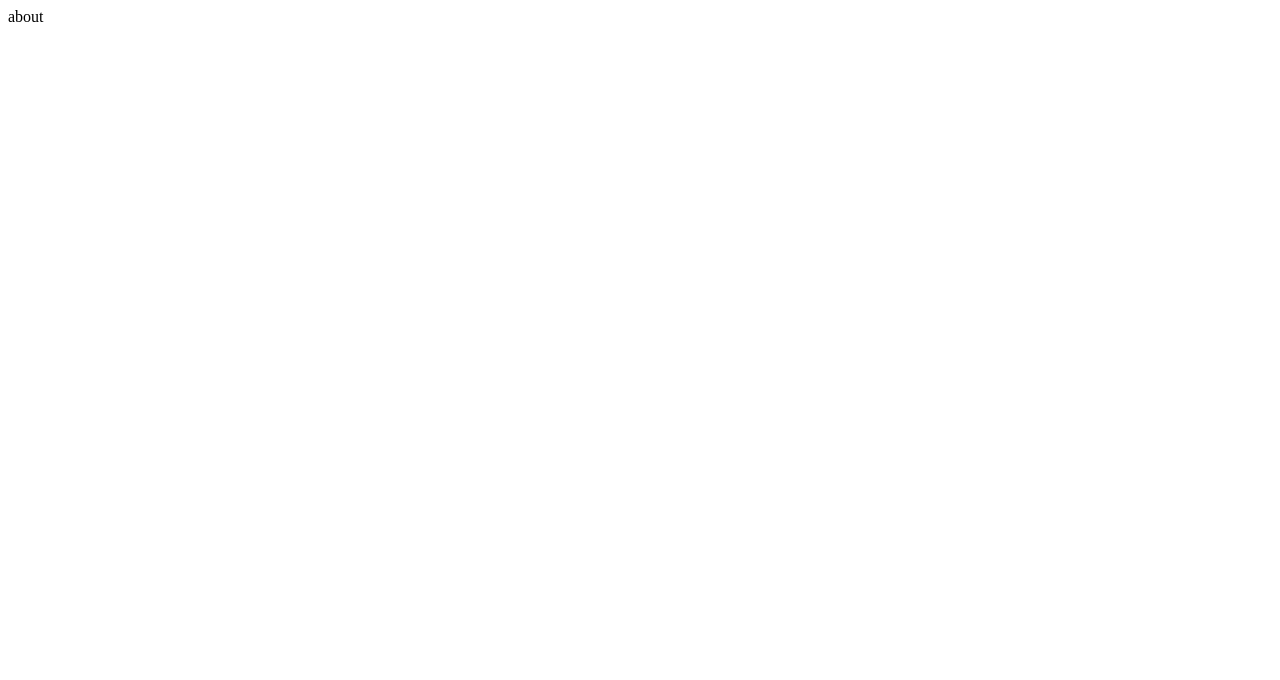
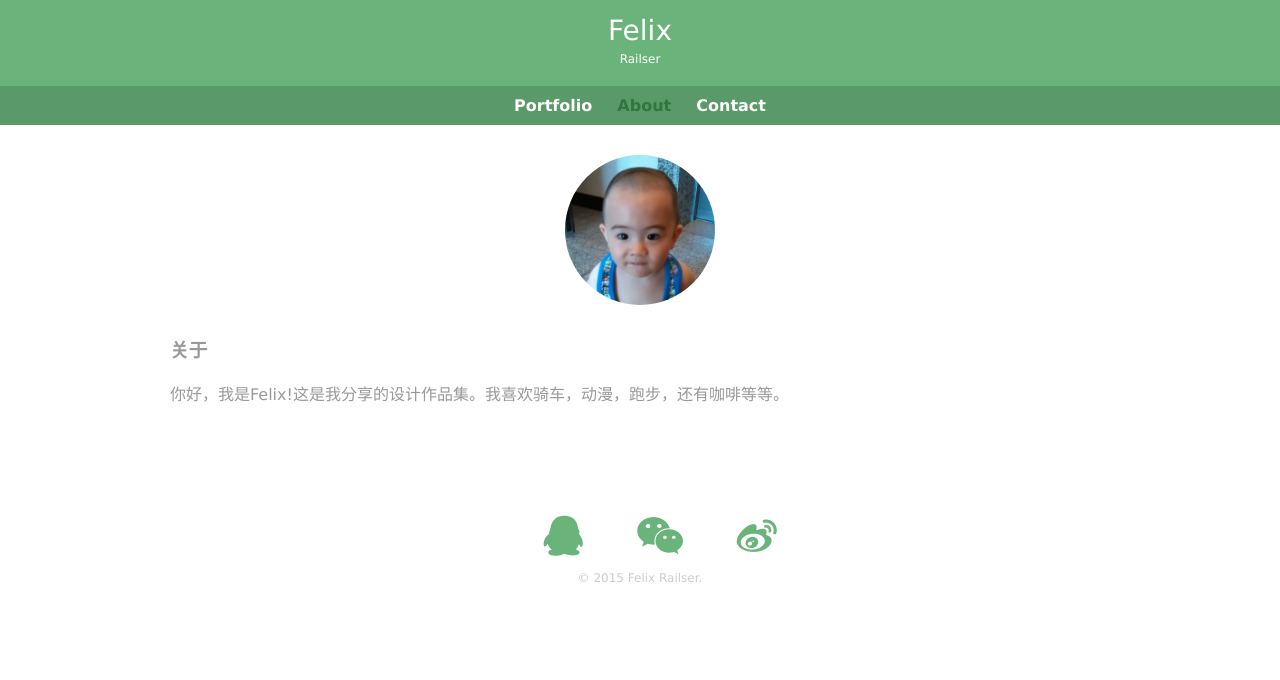
Before and after one commit to qqfelix/web-learning, a plain HTML site: page about.html in a window 1280 px wide. Drawn offline with Linux system fonts and the light colour scheme.

Commit message:
add pages to my website

```diff
--- a/about.html
+++ b/about.html
@@ -1,10 +1,45 @@
 <!DOCTYPE html>
-<html lang="en">
-<head>
-    <meta charset="UTF-8">
-    <title>about</title>
-</head>
-<body>
-    about
-</body>
+<html>
+    <head>
+        <meta charset="utf-8">
+        <title>Felix | Railser</title>
+        <link href="http://cdn.bootcss.com/font-awesome/4.4.0/css/font-awesome.min.css" rel="stylesheet">
+        <link rel="stylesheet" href="css/normalize.css" >
+        <link rel="stylesheet" href="css/main.css">
+    </head>
+    <body>
+        <header>
+            <a href="index.html" id="logo">
+                <h1>Felix</h1>
+                <h2>Railser</h2>
+            </a>
+            <nav>
+                <ul>
+                    <li><a href="index.html">Portfolio</a></li>
+                    <li><a href="about.html" class="selected">About</a></li>
+                    <li><a href="contact.html">Contact</a></li>
+                </ul>
+            </nav>
+        </header>
+
+        <div id="wrapper">
+            <section>
+                <img src="img/felix.png" alt="" class="profile-photo"/>
+                <h3>关于</h3>
+                <p>
+                    你好，我是Felix!这是我分享的设计作品集。我喜欢骑车，动漫，跑步，还有咖啡等等。
+                </p>
+            </section>
+            <footer>
+                <ul>
+                    <li><a href="http://qq.com"><i class="fa fa-qq"></i></a></li>
+                    <li><a href="https://wx.qq.com/"><i class="fa fa-weixin"></i></a></li>
+                    <li><a href="http://weibo.com/"><i class="fa fa-weibo"></i></a></li>
+                </ul>
+                <p>
+                    &copy; 2015 Felix Railser.
+                </p>
+            </footer>
+        </div>
+    </body>
 </html>
--- a/css/main.css
+++ b/css/main.css
@@ -22,14 +22,10 @@ img {
     max-width: 100%;
 }
 
-ul, li {
-    list-style: none;
+h3 {
+    margin: 0 0 1em 0;
 }
 
-p {
-    margin: 0;
-    padding: 0;
-}
 
 /***************
 HEADING
@@ -97,7 +93,8 @@ footer {
     font-size: 0.75em;
     text-align: center;
     clear: both;
-    padding-top: 40px;
+    padding-top: 80px;
+    padding-bottom: 80px;
     color: #ccc;
 
 }
@@ -143,6 +140,58 @@ PAGE: PORTFOLIO
 }
 
 
+
+/***************
+PAGE: ABOUT
+****************/
+
+.profile-photo {
+    display: block;
+    max-width: 150px;
+    margin: 0 auto 30px;
+    border-radius: 100%;
+}
+
+
+
+/***************
+PAGE: CONTACT
+****************/
+
+.contact-info {
+    list-style: none;
+    padding: 0;
+    margin: 0;
+    font-size: 0.9em;
+}
+
+
+.contact-info li {
+    margin-bottom: 10px;
+}
+
+.contact-info li a {
+    padding-left: 5px;
+}
+/*.contact-info a {
+    display: block;
+    min-height: 20px;
+    background-repeat: no-repeat;
+    background-size: 20px 20px;
+    padding: 0 0 0 30px;
+    margin: 0 0 10px;
+}*/
+
+/*.contact-info li.phone a {
+    background-image: url('../img/phone.png');
+}
+
+.contact-info li.email a {
+    background-image: url('../img/mail.png');
+}*/
+
+
+
 /***************
 COLORS
 ****************/
```
Also changed, not shown: contact.html (added, +62 -0 lines), img/felix.png (added).
